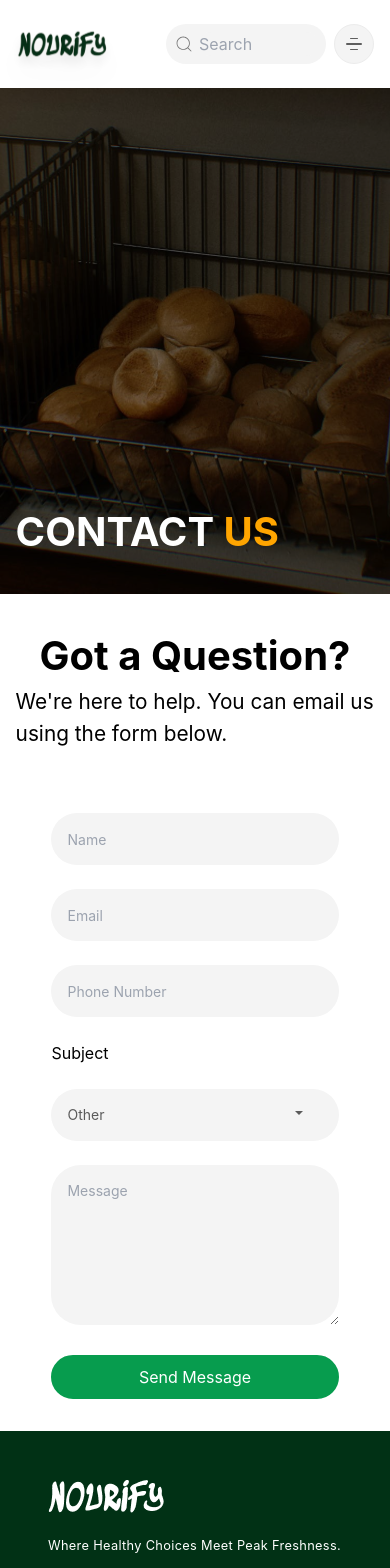
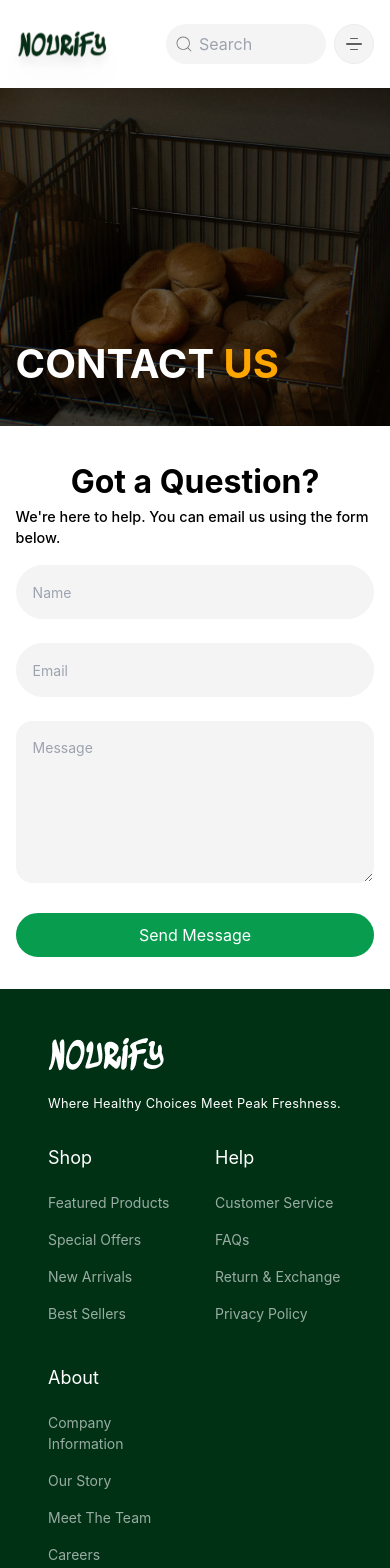
Before and after one commit to Nourify-develop/Nourify, a Next.js app: page /contact-us in a window 390 px wide. Shown: the top 1568 px of the page. Built offline with nearby package versions, Linux system fonts and the light colour scheme; a web font is replaced by a local one.

Commit message:
feat: update responsiveness on about us and contact us page

```diff
--- a/public/icons/index.ts
+++ b/public/icons/index.ts
@@ -7,6 +7,7 @@ import Products from "./product-loading.svg";
 import Customers from "./user-group.svg";
 import Help from "./help-circle.svg";
 import Settings from "./settings-01.svg";
+import AboutMobile from "./aboutus-mobile.svg";
 
 export {
   Logo,
@@ -18,4 +19,5 @@ export {
   Products,
   Settings,
   Transaction,
+  AboutMobile,
 };
--- a/src/app/about-us/page.tsx
+++ b/src/app/about-us/page.tsx
@@ -8,34 +8,36 @@ function page() {
   return (
     <>
       <section
-        className="w-full h-[60vh] bg-black bg-cover bg-center relative"
-        style={{ backgroundImage: "url('/images/about-bg.png')" }}
+        className="w-full h-[30vh] sm:h-[60vh] z-10 bg-black bg-cover bg-center relative bg-[url('/icons/aboutus-mobile.svg')] sm:bg-[url('/images/about-bg.png')]"
+        // style={{ backgroundImage: "url('/images/about-bg.png')" }}
       >
+        <div className="absolute inset-0 bg-black opacity-60  z-0"></div>
+
         {/* Overlay for darkening effect */}
-        <Wrapper className="absolute  bg-[#00000060] w-full h-full z-10 ">
+        <Wrapper className="absolute  w-full h-full z-10 ">
           <div className="  flex flex-col h-full justify-end ">
-            <h1 className="text-[80px] font-bold text-white uppercase ">
+            <h1 className=" text-[40px] sm:text-[80px] font-bold text-white uppercase ">
               about <span className="text-yellow">us</span>{" "}
             </h1>
           </div>
         </Wrapper>
       </section>
 
-      <Wrapper className="flex l bg-white h-full items-center">
-        <main className="flex justify-between md:gap-20 lg:gap-32 w-full">
+      <Wrapper className="flex bg-white h-full sm:items-center">
+        <main className="flex flex-col sm:flex-row text-center sm:text-start justify-between gap-2.5 md:gap-20 lg:gap-32 w-full">
           <Typography.h2 className="uppercase !text-[2rem] !font-bold text-nowrap">
             our mission
           </Typography.h2>
-          <div className="w-full text-xl space-y-8">
-            <div className="text-gray-9">
-              <p className="text-justify">
+          <div className="w-full text-sm sm:text-xl space-y-8">
+            <div className="text-gray-9 capitalize">
+              <p className="sm:text-justify">
                 At Nourify, our mission is simple: to offer you the finest
                 groceries and pastries while ensuring unbeatable freshness and
                 quality. We are dedicated to sourcing top-tier products that
                 enrich your meals, helping you enjoy delicious moments every
                 day.
               </p>
-              <p className="text-justify">
+              <p className="sm:text-justify">
                 At Nourify, our mission is simple: to offer you the finest
                 groceries and pastries while ensuring unbeatable freshness and
                 quality. We are dedicated to sourcing top-tier products that
@@ -44,34 +46,34 @@ function page() {
               </p>
             </div>
 
-            <button className="capitalize text-white bg-secondary rounded-[64px] px-6 py-3">
-              shop our products
+            <button className="capitalize text-white text-sm bg-secondary rounded-[64px] px-6 py-3">
+              Start shopping
             </button>
           </div>
         </main>
       </Wrapper>
-      <Wrapper className="flex !py-4 justify-between gap-10 bg-gray-1 items-center">
-        <div className="w-full text-primary-2 flex flex-col gap-6 ">
-          <h3 className="capitalize font-medium text-4xl">
+      <Wrapper className="flex !py-4 justify-between gap-2.5 sm:gap-10 bg-gray-1 items-center">
+        <div className="w-2/3 text-primary-2 flex flex-col gap-2 sm:gap-6 ">
+          <h3 className="capitalize sm:font-medium text-base font-bold sm:text-4xl">
             Got Questions? We're Here to Help You Navigate Nourify
           </h3>
-          <p className="font-normal text-lg ">
+          <p className="font-normal sm:text-lg ">
             Need help with our products, pricing, or anything else? We're here
             to assist
             <br />
             —reach out anytime!
           </p>
           <button className="capitalize text-secondary mt-2 border w-fit border-secondary rounded-[65px] px-6 py-3">
-            contact us
+            shop now
           </button>
         </div>
-        <div className="w-full">
+        <div className="w-1/3">
           <img src="/icons/Group 21.svg" alt="" />
         </div>
       </Wrapper>
 
-      <Wrapper className="flex justify-end xl:px-20 px-5 py-4 bg-white">
-        <p className="text-secondary text-lg font-medium underline cursor-pointer">
+      <Wrapper className="flex justify-end xl:px-20 px-5 !pt-2 sm:py-4 bg-white">
+        <p className="text-secondary text-xs sm:text-lg font-medium underline cursor-pointer">
           Lets chat
         </p>
       </Wrapper>
--- a/src/app/contact-us/_data.ts
+++ b/src/app/contact-us/_data.ts
@@ -9,9 +9,4 @@ export const inputFields = [
     placeholder: "Email",
     type: "email",
   },
-  {
-    name: "phoneNumber",
-    placeholder: "Phone Number",
-    type: "number",
-  },
 ];
--- a/src/app/contact-us/page.tsx
+++ b/src/app/contact-us/page.tsx
@@ -2,7 +2,6 @@
 import React, { useState } from "react";
 import Wrapper from "@/layout/wrapper";
 import { Button } from "../../components/ui/input";
-import { IoMdArrowDropdown } from "react-icons/io";
 import { inputFields } from "./_data";
 
 interface FormValues {
@@ -43,7 +42,7 @@ const page = () => {
   return (
     <div>
       <section
-        className="w-full h-[60vh] bg-black bg-cover bg-center relative"
+        className="w-full h-[40vh] sm:h-[60vh] bg-black bg-cover sm:bg-center relative"
         style={{
           backgroundImage: "url('/images/contact-us-background-image.svg')",
         }}
@@ -58,12 +57,12 @@ const page = () => {
         </Wrapper>
       </section>
       <Wrapper className="flex flex-col justify-center items-center">
-        <h1 className="text-[2.5rem] font-bold ">Got a Question?</h1>
-        <h2 className="text-[1.3rem] md:text-[1.563rem] mb-[4rem]">
+        <h1 className="text-[2rem] sm:text-[2.5rem] font-bold ">Got a Question?</h1>
+        <h2 className="text-[0.9rem] font-medium sm:text-[1.3rem] md:text-[1.563rem] mb-4 sm:mb-[4rem]">
           We're here to help. You can email us using the form below.
         </h2>
-        <div className="flex flex-col  w-[80%]">
-          <form onSubmit={handleSubmit} className="space-y-6">
+        <div className="flex flex-col w-  sm:w-[80%]">
+          <form onSubmit={handleSubmit} className="space-y-6 w-">
             {inputFields.map(({ name, placeholder, type }) => (
               <input
                 type={type}
@@ -71,41 +70,18 @@ const page = () => {
                 value={formValues[name as keyof FormValues]}
                 placeholder={placeholder}
                 onChange={handleInputChange(name as keyof FormValues)}
-                className="input-field placeholder:text-sm p-4 w-full h-full rounded-[50px] focus:outline-0 appearance-none hover:bg-gray-200 transition-colors ease-in duration-150 "
+                className="input-field placeholder:text-sm p-4 w-full h-full rounded-[50px] focus:outline-0 appearance-none border border-gray-1 hover:bg-gray-200 transition-colors ease-in duration-150 "
                 required
               />
             ))}
-            <label htmlFor="subject" className="mt-3 inline-block">
-              Subject
-            </label>
-            <div className="relative w-full">
-              <select
-                name="Other"
-                id="Other"
-                aria-placeholder="Other"
-                value={formValues.selectValue}
-                onChange={handleInputChange("selectValue")}
-                className="placeholder:text-sm text-sm text-gray-3 p-4 w-full h-full rounded-[50px] appearance-none focus:outline-0 bg-gray-1  hover:bg-gray-200 transition-colors ease-in duration-150 "
-              >
-                <option value="" disabled hidden>
-                  Other
-                </option>
-                <option value="Other">Other</option>
-                <option value="Option 1">Option 1</option>
-                <option value="Option 2">Option 2</option>
-              </select>
-              <span>
-                <IoMdArrowDropdown className="text-gray-3 absolute right-8 top-4" />
-              </span>
 
-            </div>
             <textarea
               name="Message"
               id="Message"
               placeholder="Message"
               value={formValues.message}
               onChange={handleInputChange("message")}
-              className="input-field placeholder:text-sm px-4 pt-4 pb-24 w-full h-full rounded-[30px] focus:outline-0 bg-gray-1  hover:bg-gray-200 transition-colors ease-in duration-150 "
+              className="input-field placeholder:text-sm px-4 pt-4 pb-24 w-full h-full rounded-2xl sm:rounded-[30px] focus:outline-0 border border-gray-1  bg-gray-1  hover:bg-gray-200 transition-colors ease-in duration-150 "
             ></textarea>
 
             <Button
```
Also changed, not shown: public/icons/aboutus-mobile.svg (added), 1 other file (tests, documents, lock files or other folders).
